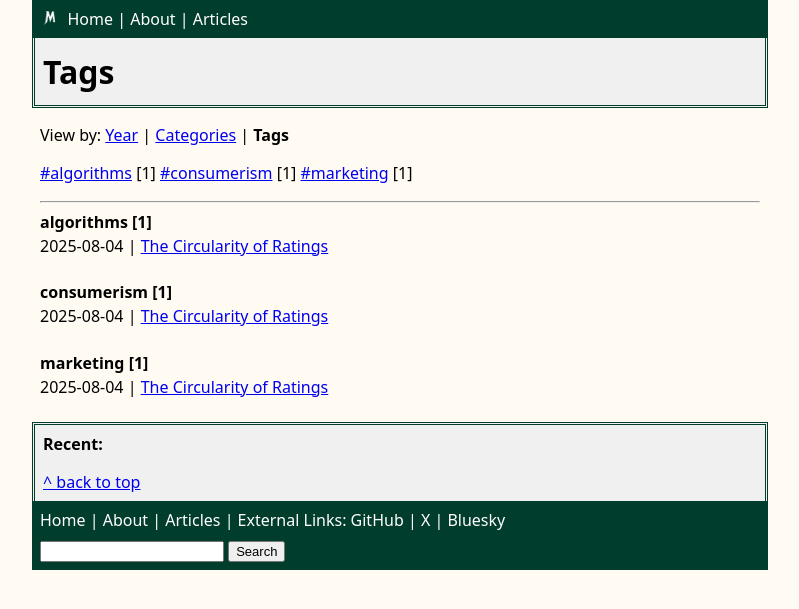
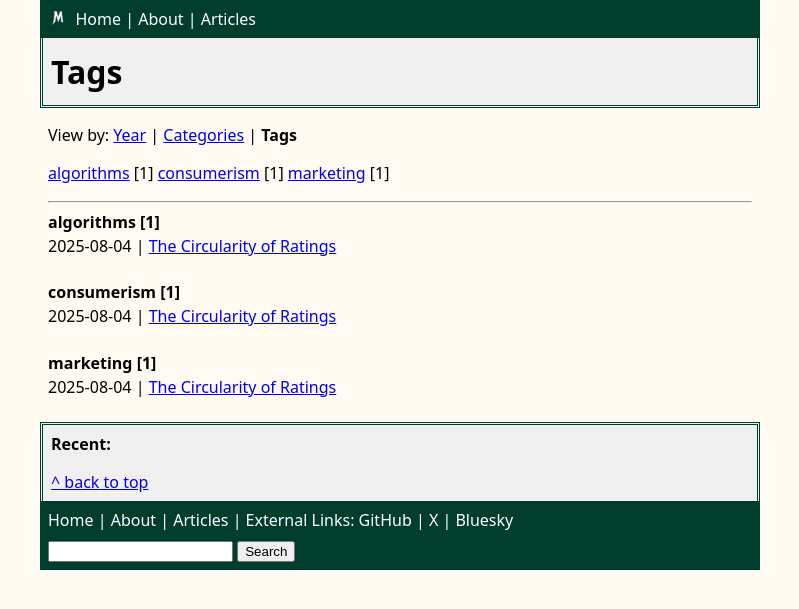
Before and after one commit to maxkossek/maxkossek.github.io, a Jekyll site: the page built from tags.html, in a window 1280 px wide. Shown: the top 609 px of the page, without its empty margins (240-1039 px from the left). Built offline with Jekyll 4.4.1, drawn with Linux system fonts in a browser that asks for light colours.

Commit message:
Update CSS to fix mobile layout

```diff
--- a/_layouts/post.html
+++ b/_layouts/post.html
@@ -18,7 +18,7 @@
 {% if page.tags.size > 0 %}
  | Tags: <span class="tag">
 {% for tag in page.tags %}
-<a href="{{site.baseurl}}/tags#{{ tag | slugify }}">#{{tag}}</a>{% unless forloop.last %} {% endunless %}
+<a href="{{site.baseurl}}/tags#{{ tag | slugify }}">{{tag}}</a>{% unless forloop.last %} {% endunless %}
 {% endfor %}
 </span>
 {% endif %}
--- a/css/main.css
+++ b/css/main.css
@@ -1,18 +1,32 @@
+:root {
+	--brand-color: #003d2c;
+	--bg-color: #fffbf2;
+	--max-width: 45rem;
+}
+
+*, *::before, *::after {
+	box-sizing: border-box;
+}
+
 /* Layout */
 body {
 	text-rendering: optimizeLegibility;
-	background-color: #fffbf2;
+	background-color: var(--bg-color);
 	font-family: system-ui, sans-serif;
 	margin: 0;
 }
 main, footer, header {
-	margin: auto;
+	margin-left: auto;
+	margin-right: auto;
 	max-width: 45rem;
+	padding-left: 0.5rem;
+	padding-right: 0.5rem;
 }
 header, footer {
-	background-color: #003d2c;
+	background-color: var(--brand-color);
 	color: white;
-	padding: 0.5rem;
+	padding-top: 0.5rem;
+	padding-bottom: 0.5rem;
 }
 header nav a,
 footer nav a {
@@ -24,22 +38,21 @@
 	text-decoration: underline;
 }
 main .front, main aside {
-	border-style: double;
-	border-color: #003d2c;
+	border: 3px double var(--brand-color);
 	padding: 0.5rem;
 	background: #f0f0f0;
 }
 
 main .front {
-	border-width: 0px 3px 3px 3px;
+	border-top-width: 0;
 	margin: 0rem -0.5rem 1rem -0.5rem;
 }
 main .front h1 {
-  margin: 0;
-  padding: 0.25rem 0 0.25rem 0;
+	margin: 0;
+	padding: 0.25rem 0;
 }
 main aside {
-	border-width: 3px 3px 0px 3px;
+	border-bottom-width: 0;
 	margin: 1rem -0.5rem 0 -0.5rem;
 }
 main article {
@@ -80,14 +93,9 @@
 	border-spacing: 0px;
 }
 td, th {
-	padding-right: 1.5rem;
+	padding-inline-end: 1.5rem;
 	vertical-align: top;
 }
 td:last-of-type, th:last-of-type {
 	padding-right: 0;
 }
-
-/* Forms */
-input, button, textarea, select, optgroup, option {
-	font-size: small;
-}
--- a/tags.html
+++ b/tags.html
@@ -10,7 +10,7 @@
 
 <p>
 {% for tag in site.tags %}
-<a class="tag" href="#{{ tag[0] | slugify }}">#{{ tag[0] }}</a> <span class="meta">[{{ tag[1].size }}]{% if forloop.last %}{% else %} {% endif %}
+<a class="tag" href="#{{ tag[0] | slugify }}">{{ tag[0] }}</a> <span class="meta">[{{ tag[1].size }}]{% if forloop.last %}{% else %} {% endif %}
 {% endfor %}
 </p>
 
```
